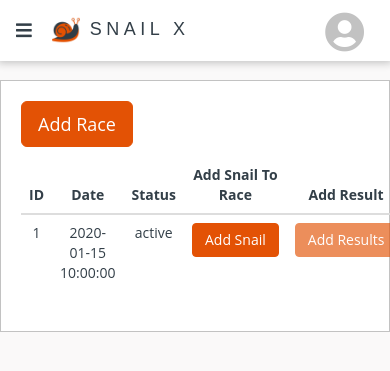
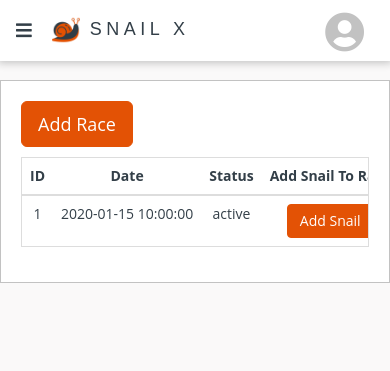
Before and after one commit to infinityworks/snailx-admin-panel, a Flask app: page /rounds/1/races in a window 390 px wide; the page is wider, and only the part inside the window is pictured. Shown: the top 371 px of that part. Run offline with Flask 2, Linux system fonts and the light colour scheme; a user stored in the database is signed in; tables that the repository leaves empty hold one stand-in row (values such as "Sample post"); parts of the project's set-up code (start-up, migrations or seed data) failed here and were passed over; some libraries are stand-ins or nearby versions.

Commit message:
Make races table responsive.

```diff
--- a/globals/templates/races.html
+++ b/globals/templates/races.html
@@ -4,12 +4,14 @@
 <link rel="stylesheet" type="text/css" href="{{ url_for('static', filename='css/races.css') }}">
 
 {% if current_round_toggle %}
-    <input id="add-race-enabled" type="button" class="btn btn-success btn-lg add-race-btn finite-orange-button" value="Add Race" onclick="location.href='/rounds/{{round_id}}/races/add';">
+<input id="add-race-enabled" type="button" class="btn btn-success btn-lg add-race-btn finite-orange-button" value="Add Race"
+    onclick="location.href='/rounds/{{round_id}}/races/add';">
 {% endif %}
 {% if not current_round_toggle %}
 <input id="add-race-disabled" type="button" class="disabled btn btn-lg add-race-btn finite-orange-button" value="Add Race">
 {% endif %}
 
+<div class="table-responsive">
     <table class="table table-hover">
         <thead>
             <tr>
@@ -27,13 +29,14 @@
                 <td>{{race.date}}</td>
                 <td>{{race.status}}</td>
                 {% if current_round_toggle %}
-            <td><button id="add-snail-enabled" class="btn btn-success finite-orange-button" onclick="location.href='/rounds/{{round_id}}/races/{{race.id}}/add'">Add Snail</button></td>
+                <td><button id="add-snail-enabled" class="btn btn-success finite-orange-button" onclick="location.href='/rounds/{{round_id}}/races/{{race.id}}/add'">Add
+                        Snail</button></td>
                 <td><button id="add-results-disabled" class="disabled btn finite-orange-button">Add Results</button></td>
                 {% endif %}
                 {% if not current_round_toggle %}
                 <td><button id="add-snail-disabled" class="disabled btn finite-orange-button">Add Snail</button></td>
-            {% if race.date < now %}
-                <td><button id="add-results-enabled" class="btn btn-success finite-orange-button" onclick="location.href='/rounds/{{round_id}}/races/{{race.id}}'">Add Results</button></td>
+                {% if race.date < now %} <td><button id="add-results-enabled" class="btn btn-success finite-orange-button"
+                        onclick="location.href='/rounds/{{round_id}}/races/{{race.id}}'">Add Results</button></td>
                     {% endif %}
                     {% if race.date > now %}
                     <td><button id="add-results-disabled" class="disabled btn finite-orange-button">Add Results</button></td>
@@ -43,5 +46,6 @@
             {% endfor %}
         </tbody>
     </table>
+</div>
 
 {% endblock content %}
```
Lines whose indentation alone changed are shown as unchanged.
